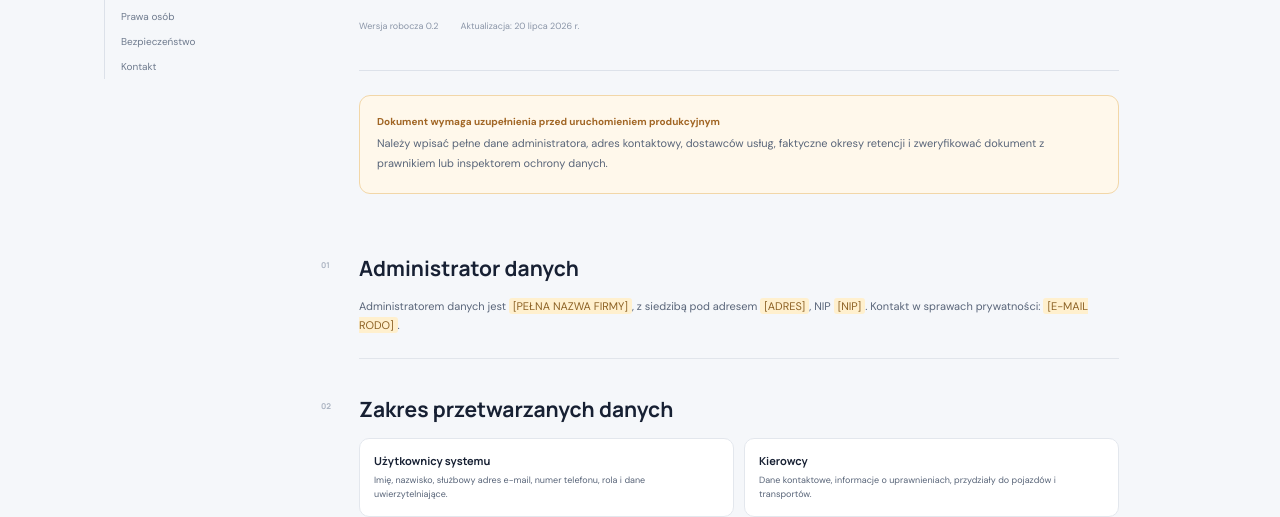
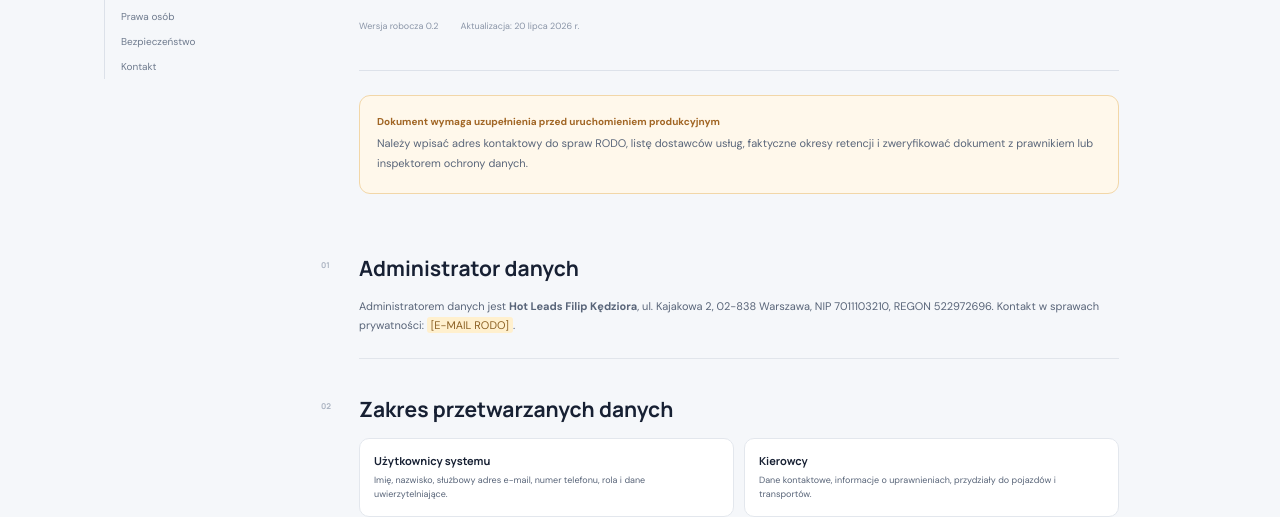
Before and after one commit to FilipSeoCC/LogisticMaster, a plain HTML site: page privacy.html in a window 1280 px wide. Shown: the part 296-813 px from the top of the page. Drawn offline with Linux system fonts and the light colour scheme.

Commit message:
Configure public fuel sources and legal entity

```diff
--- a/privacy.html
+++ b/privacy.html
@@ -16,8 +16,8 @@
     <nav class="legal-toc"><span>SPIS TREŚCI</span><a href="#administrator">Administrator</a><a href="#zakres">Zakres danych</a><a href="#cele">Cele i podstawy</a><a href="#gps">GPS i monitoring</a><a href="#odbiorcy">Odbiorcy danych</a><a href="#retencja">Retencja</a><a href="#prawa">Prawa osób</a><a href="#bezpieczenstwo">Bezpieczeństwo</a><a href="#kontakt">Kontakt</a></nav>
     <article class="legal-document">
       <div class="legal-hero"><span class="legal-badge">PRYWATNOŚĆ I RODO</span><h1>Polityka prywatności<br>Logistic Master</h1><p>Informacja o przetwarzaniu danych w systemie zarządzania transportem.</p><div class="legal-meta"><span>Wersja robocza 0.2</span><span>Aktualizacja: 20 lipca 2026 r.</span></div></div>
-      <div class="legal-warning"><b>Dokument wymaga uzupełnienia przed uruchomieniem produkcyjnym</b><p>Należy wpisać pełne dane administratora, adres kontaktowy, dostawców usług, faktyczne okresy retencji i zweryfikować dokument z prawnikiem lub inspektorem ochrony danych.</p></div>
-      <section id="administrator"><span class="section-no">01</span><h2>Administrator danych</h2><p>Administratorem danych jest <mark>[PEŁNA NAZWA FIRMY]</mark>, z siedzibą pod adresem <mark>[ADRES]</mark>, NIP <mark>[NIP]</mark>. Kontakt w sprawach prywatności: <mark>[E-MAIL RODO]</mark>.</p></section>
+      <div class="legal-warning"><b>Dokument wymaga uzupełnienia przed uruchomieniem produkcyjnym</b><p>Należy wpisać adres kontaktowy do spraw RODO, listę dostawców usług, faktyczne okresy retencji i zweryfikować dokument z prawnikiem lub inspektorem ochrony danych.</p></div>
+      <section id="administrator"><span class="section-no">01</span><h2>Administrator danych</h2><p>Administratorem danych jest <strong>Hot Leads Filip Kędziora</strong>, ul. Kajakowa 2, 02-838 Warszawa, NIP 7011103210, REGON 522972696. Kontakt w sprawach prywatności: <mark>[E-MAIL RODO]</mark>.</p></section>
       <section id="zakres"><span class="section-no">02</span><h2>Zakres przetwarzanych danych</h2><div class="legal-grid"><div><h3>Użytkownicy systemu</h3><p>Imię, nazwisko, służbowy adres e-mail, numer telefonu, rola i dane uwierzytelniające.</p></div><div><h3>Kierowcy</h3><p>Dane kontaktowe, informacje o uprawnieniach, przydziały do pojazdów i transportów.</p></div><div><h3>Transporty</h3><p>Numery zleceń, kontrahenci, trasy, terminy, statusy i uwagi operacyjne.</p></div><div><h3>Telematyka</h3><p>Pozycja pojazdu, przebieg, prędkość oraz dane paliwowe — wyłącznie po podłączeniu odpowiedniej integracji.</p></div></div></section>
       <section id="cele"><span class="section-no">03</span><h2>Cele i podstawy przetwarzania</h2><p>Dane mogą być przetwarzane w celu wykonania umów transportowych, zarządzania flotą, komunikacji z kontrahentami, rozliczeń, zapewnienia bezpieczeństwa oraz wypełniania obowiązków prawnych. Odpowiednią podstawę z art. 6 RODO administrator ustala dla każdego procesu przed uruchomieniem produkcyjnym.</p></section>
       <section id="gps"><span class="section-no">04</span><h2>Lokalizacja GPS i monitoring pojazdów</h2><p>Dane lokalizacyjne mogą być wykorzystywane do realizacji transportu, planowania pracy, raportowania statusu, ewidencji przebiegu i ochrony mienia. Dostęp powinny mieć wyłącznie upoważnione osoby. Przed uruchomieniem monitoringu administrator musi poinformować kierowców, określić zakres oraz okres przechowywania danych i spełnić wymagania prawa pracy.</p></section>
```
Also changed, not shown: index.html (+1 -1 lines).
